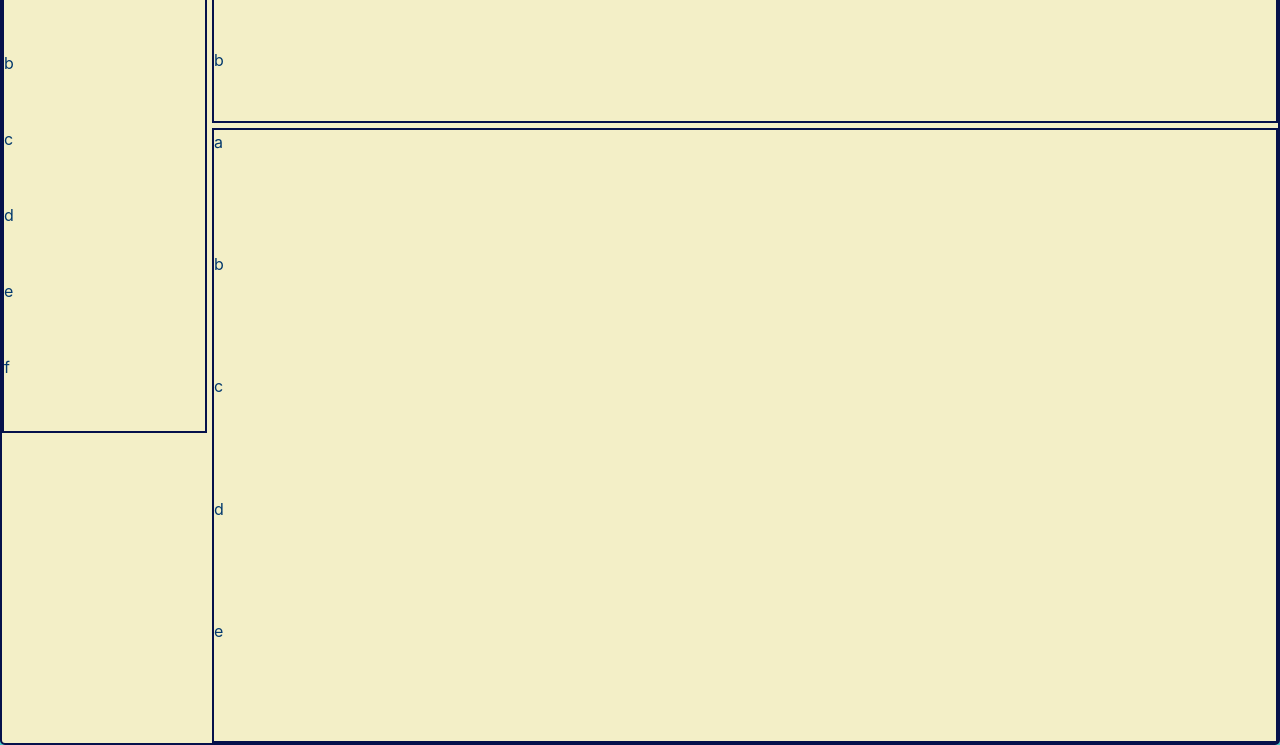
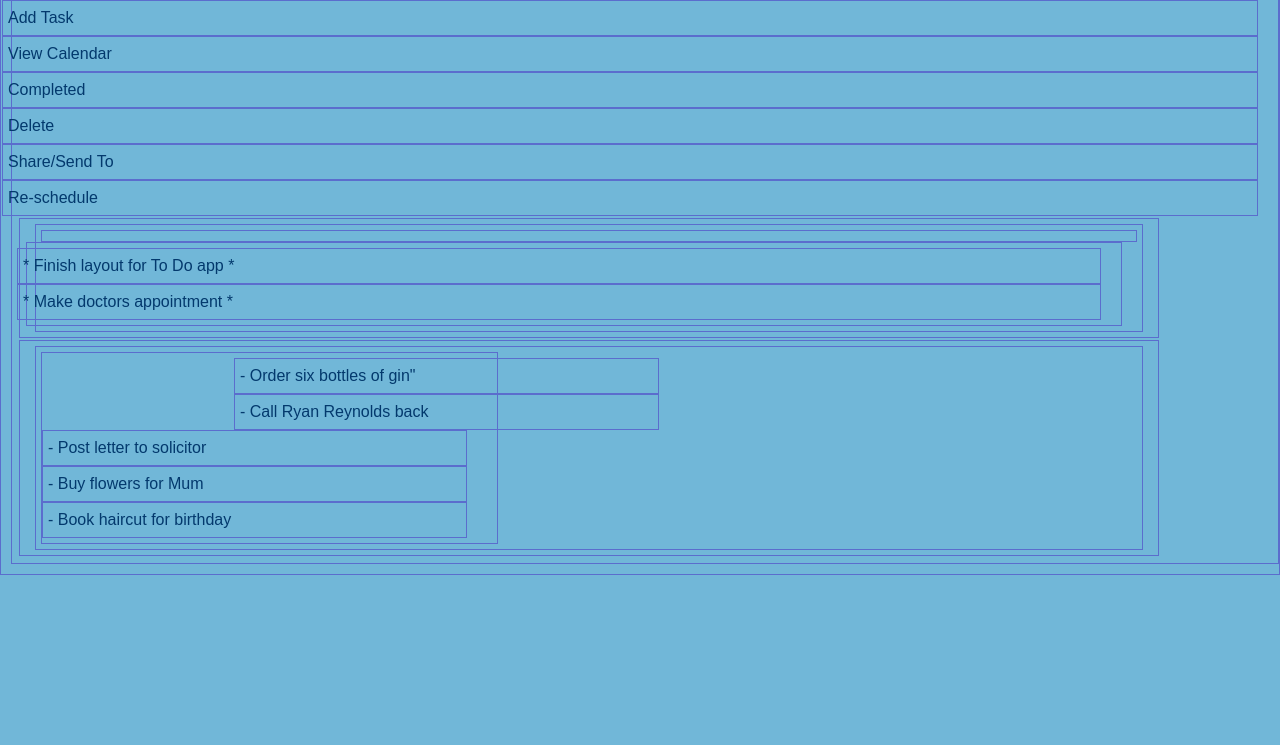
Before and after one commit to sarah-harvey/ToDo_Application, a plain HTML site: page index.html in a window 1280 px wide. Shown: the part 85-830 px from the top of the page. After the commit the page ends 800 px from the top, so only its background shows below. Drawn offline with nearby package versions, Linux system fonts and the light colour scheme.

Commit message:
index uploaded to show what I had been trying to fix, index2 created to use instead

```diff
--- a/index.html
+++ b/index.html
@@ -10,24 +10,60 @@
         integrity="sha384-ggOyR0iXCbMQv3Xipma34MD+dH/1fQ784/j6cY/iJTQUOhcWr7x9JvoRxT2MZw1T" crossorigin="anonymous">
     <link rel="stylesheet" type="text/css" href="styles.css" />
     <style>
-        * {
+    * {
             box-sizing: border-box;
+            width: 100%;
+            border: solid #5B6DCD 1px;
+            padding: 5px;
+            flex-direction: row;
+            /*box-sizing: content-box;
+            width: 100%;*/
         }
 
-        @media screen and (max-width: 700px) {
-
-            .row,
-            .navbar {
-                flex-direction: column;
-            }
-        }
+        body {
+    background-image: url("https://picserio.com/image/crop-320x568-79-0-493-875/4181858/, https://picserio.com/image/crop-320x568-79-0-493-875/4181858/);";
+}
     </style>
 </head>
 
 <body>
-    <h1>ToDo Application</h1>
-    <div class="wrapper">
-            <div class="box box1">
+    <h1>To Do Application</h1>
+    <!--<div class="container">
+           <div class="sidebar">-->
+        <div class="row">Add Task</div>
+        <div class="row">View Calendar</div>
+        <div class="row">Completed</div>
+        <div class="row">Delete</div>
+        <div class="row">Share/Send To</div>
+        <div class="row">Re-schedule</div>
+    </div>
+    </div>
+    </div>
+    <div class="container">
+        <div class="priority">
+            <div class="col-md">
+            </div>
+            <div class="row">
+                <div class="row">* Finish layout for To Do app *</div>
+                <div class="row">* Make doctors appointment *</div>
+            </div>
+        </div>
+    </div>
+    </div>
+    <div class="container">
+        <div class="tasklist">
+                <div class="col-md-5">
+                <div class="row-md-5 offset-md-5"> - Order six bottles of gin"</div>
+                <div class="row-md-5 offset-md-5"> - Call Ryan Reynolds back</div>
+                <div class="row"> - Post letter to solicitor</div>
+                <div class="row"> - Buy flowers for Mum</div>
+                <div class="row"> - Book haircut for birthday</div>
+            </div>
+        </div>
+    </div>
+    </div>
+    <!--<div class="container">
+        <div class="box box1">
               <div class="nested">a</div>
               <div class="nested">b</div>
               <div class="nested">c</div>
@@ -45,9 +81,7 @@
               <div class="nested">c</div>
               <div class="nested">d</div>
               <div class="nested">e</div>
-            </div>
-
-          </div>
+            </div>  -->
 
 </body>
 
--- a/styles.css
+++ b/styles.css
@@ -1,16 +1,169 @@
-.wrapper {
-display: grid;
-  grid-template-columns: 100px 100px 100px;
-  grid-auto-rows: 150px;
-  column-gap: 5px;
-  row-gap: 5px;
+.container {
+  display: flexbox;
+  flex-direction: column;
+  justify-content: flex-start;
+  display: -webkit-box;
+  display: -moz-box;
+  display: -ms-flexbox;
+  display: -webkit-flex;
+  margin: 2px;
 }
-.wrapper {
-  border: 2px solid rgb(5, 17, 75);
+
+body {
+  font-family: sans-serif;
+  margin: 5px;
+  /*background:
+  url("teal_background.jpg") bottom center no-repeat,
+  url("teal_background.jpg") repeat;*/
+  background-color: rgb(113, 183, 216);
+  color: rgb(3, 57, 109);
+}
+
+.blue-rect {
+  height: 200px;
+  background-color: rgb(137, 214, 214);
+  border: 1px solid rgb(63, 15, 196);
+}
+.purple-rect {
+  height: 25px;
+  background-color: rgb(178, 194, 240);
+  border: 1px solid rgb(15, 122, 87);
+}
+.green-rect {
+  height: 100px;
+  background-color: rgb(137, 214, 214);
+  border: 1px solid greenyellow;
+}
+.red-rect {
+  height: 180px;
+  background-color: rgb(137, 214, 214);
+  border: 1px solid red;
+}
+
+
+
+
+
+
+
+
+
+
+
+
+
+
+
+
+
+
+
+
+
+
+
+
+
+
+
+
+
+
+
+
+
+
+
+/*.container {
+  width: 50%;
+  border: 5px;
+  float: left;
+
+}
+
+.sidebar {
+  width: 90%;
+  border: 5px;
+  margin: .5em auto;
+  padding: 10%;
+  flex-direction: row;
+  /*grid-column-start: 1;
+  grid-column-end: 3;
+  grid-row-start: 1;
+  grid-row-end: 4;
+  grid-template-columns: 4fr;
+  grid-template-rows: 2fr;*/
+  /*border: 2px solid rgb(5, 17, 75);
   border-radius: 5px;
   background-color: rgb(243, 239, 199)
 }
-.box1 {
+.priority {
+    display: grid;
+    float: right;
+    width: 25%;
+    flex-direction: row;
+
+    /*grid-column-start: 2;
+    grid-column-end: 4;
+    grid-row-start: 1;
+    grid-row-end: 2;
+    grid-template-columns: 4fr;
+    grid-template-rows: 1fr;*/
+    /*border: 2px solid rgb(5, 17, 75);
+    border-radius: 5px;
+    background-color: rgb(243, 239, 199)
+  }
+  .tasklist {
+      display: grid;
+      grid-column-start: 3;
+      grid-column-start: 3;
+      grid-column-end: 6;
+      grid-row-start:  2;
+      grid-row-end: 6;
+      grid-template-columns: 5fr;
+      grid-template-rows: 2fr;
+      flex-direction: row;
+      /*border: 2px solid rgb(5, 17, 75);
+      border-radius: 5px;
+      background-color: rgb(243, 239, 199)
+    }
+    div {
+      width: 100px;
+      height: 20px;
+      padding: 25px;
+      border: 2px solid rgb(30, 18, 190);
+      background: rgb(12, 168, 95);
+      align-content: center;
+      flex-direction: row;
+      /*justify-content: flex-start;
+      flex-direction: row;
+align-items: flex-start;
+align-content: flex-start;
+    }
+    .content-box {
+      box-sizing: content-box;
+    }
+    .border-box {
+      box-sizing: border-box;
+    }
+    .selector-for-some-widget {
+      box-sizing: content-box;
+    }
+/*flex-direction: column;
+flex-flow: row-wrap;
+flex-wrap: nowrap;
+justify-content: space-around;
+align-items: flex-start;
+align-content: flex-start;*/
+
+
+  /*grid-template-columns: 100px 100px 100px;
+  grid-auto-rows: 150px;
+  column-gap: 5px;
+  row-gap: 5px;*/
+
+
+/*.container1 {
   grid-column-start: 1;
   grid-column-end: 3;
   grid-row-start: 1;
@@ -19,7 +172,7 @@ display: grid;
   border: 2px solid rgb(5, 17, 75);
   grid-template-rows: repeat(6, 1fr);
 }
-.box2 {
+.container2 {
   grid-column-start: 3;
   grid-column-end: 6;
   grid-row-start: 1;
@@ -29,10 +182,10 @@ display: grid;
   grid-template-rows: 1fr 1fr;
 
 }
-.box3 {
-  grid-column-start: 3;
+.container3 {
+ grid-column-start: 3;
   grid-column-end: 6;
-  grid-row-start: 2;
+  grid-row-start:  2;
   grid-row-end: 6;
   display: grid;
   border: 2px solid rgb(5, 17, 75);
@@ -43,16 +196,75 @@ display: grid;
 
 
 body {
+    font-family: sans-serif;
+    margin: 5px;
+    /*background:
+    url("teal_background.jpg") bottom center no-repeat,
+    url("teal_background.jpg") repeat;
     background-color: rgb(73, 201, 201);
     color: rgb(3, 57, 109);
 }
+.sidebar {
+  grid-area: sidebar;
+}
+    .header {
+  grid-area: header;
+    }
+    .tasklist {
+      grid-area: tasklist;
+    }
+    .priority {
+      grid-area: priority;
+    }
 
-@media only screen and (max-width: 1000px) {
-    body {
+.wrapper {
+  display: grid;
+  grid-template-areas:
+       "header"
+       "sidebar"
+       "priority"
+       "tasklist"
+}
+@media only screen and (min-width: 500px) {
+    wrapper {
       background-color: rgb(145, 216, 240);
       color: rgb(3, 57, 109);
+      grid-template-columns: 100%;
+      grid-template-areas:
+      "header   header"
+      "sidebar  priority"
+      "sidebar  tasklist"
+      "         tasklist";
     }
+  }
+  /*@media only screen and (min-width: 600px)   {
+    .wrapper {
+  grid-gap: 20px;
+        grid-template-columns: 120px auto 120px;
+        grid-template-areas:
+  "header  header  header"
+        "sidebar sidesbar priority"
+        "sidebar sidebar priority"
+        "        tasklist tasklist";
+        max-width: 600px;
+    }
+  }
+  @media only screen and (min-width: 992px) {
+
+  }
+  @media only screen and (max-width: 1000px) {
+    .wrapper {
+      grid-template-columns: 100%;
+      background-color: lightblue;
+      color: darkslategray;
+    }
+  /*.box {
+    background-color: lightgreen;
+    color: darkgreen;
+    border-radius: 5px;
+    padding: 10px;
+    font-size: 80%;
+  }
     h1 {
         display: none;
-    }
-  }
+    }*/
```
